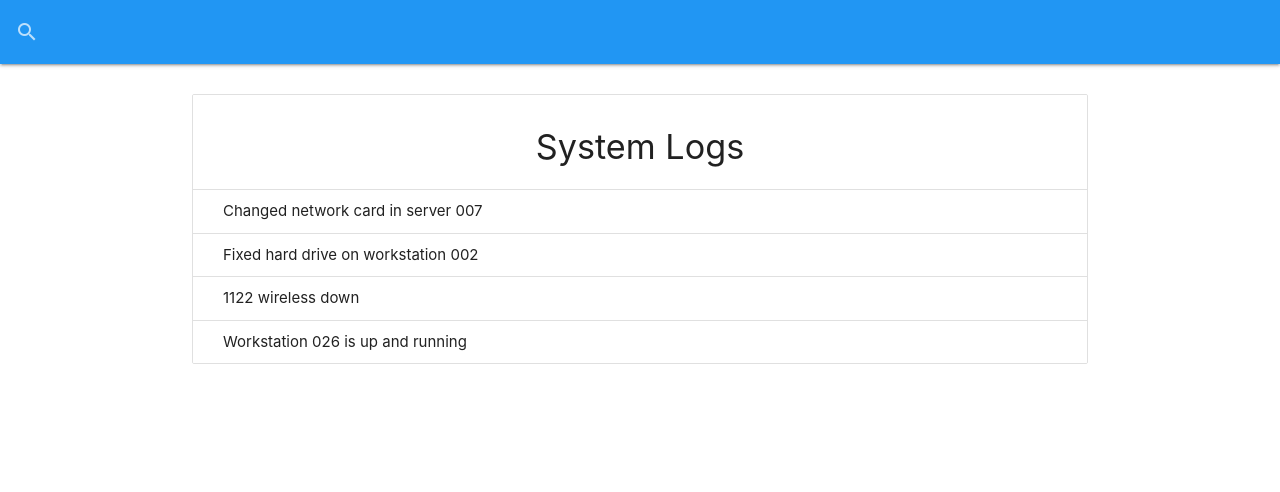
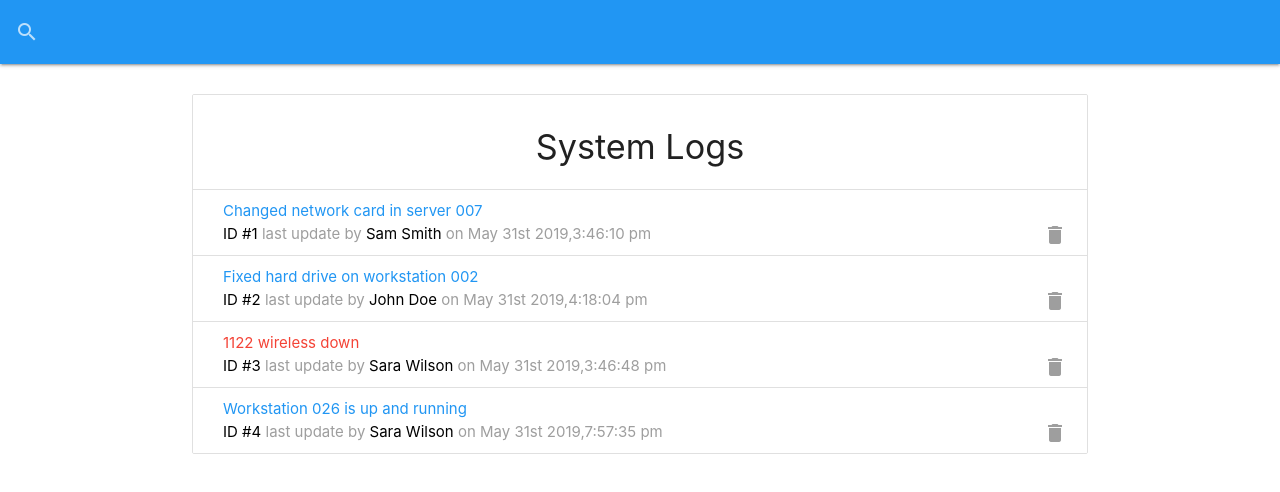
Before and after one commit to Sanjay-RD/IT-Logger, a React (Create React App) app: page / in a window 1280 px wide. Shown: the top 492 px of the page. Built offline with nearby package versions, Linux system fonts and the light colour scheme; data requests are answered from the project's data file.

Commit message:
LogItem & Preloader Component

```diff
--- a/package.json
+++ b/package.json
@@ -7,8 +7,10 @@
     "@testing-library/react": "^11.2.3",
     "@testing-library/user-event": "^12.6.2",
     "materialize-css": "^1.0.0",
+    "moment": "^2.29.1",
     "react": "^17.0.1",
     "react-dom": "^17.0.1",
+    "react-moment": "^1.1.1",
     "react-scripts": "4.0.1",
     "web-vitals": "^0.2.4"
   },
--- /dev/null
+++ b/src/components/layout/Preloader.js
@@ -0,0 +1,11 @@
+import React from "react";
+
+function Preloader() {
+  return (
+    <div className="progress blue lighten-4">
+      <div className="indeterminate blue"></div>
+    </div>
+  );
+}
+
+export default Preloader;
--- a/src/components/logs/LogItem.js
+++ b/src/components/logs/LogItem.js
@@ -0,0 +1,33 @@
+import React from "react";
+import Moment from "react-moment";
+import PropTypes from "prop-types";
+
+const LogItem = ({ log: { attention, message, id, tech, date } }) => {
+  return (
+    <li className="collection-item">
+      <div>
+        <a
+          href="#edit-log-modal"
+          className={`modal-trigger ${attention ? "red-text" : "blue-text"}`}
+        >
+          {message}
+        </a>
+        <br />
+        <span className="grey-text">
+          <span className="black-text">ID #{id}</span> last update by{" "}
+          <span className="black-text">{tech}</span> on{" "}
+          <Moment format="MMMM Do YYYY,h:mm:ss a">{date}</Moment>
+        </span>
+        <a href="!#" className="secondary-content">
+          <i className="material-icons grey-text">delete</i>
+        </a>
+      </div>
+    </li>
+  );
+};
+
+LogItem.propTypes = {
+  log: PropTypes.object.isRequired,
+};
+
+export default LogItem;
--- a/src/components/logs/Logs.js
+++ b/src/components/logs/Logs.js
@@ -1,4 +1,6 @@
 import React, { useEffect, useState } from "react";
+import Preloader from "../layout/Preloader";
+import LogItem from "./LogItem";
 
 function Logs() {
   const [logs, setLogs] = useState([]);
@@ -18,18 +20,18 @@
   };
 
   if (loading) {
-    return <p>loading...</p>;
+    return <Preloader />;
   }
 
   return (
-    <ul class="collection with-header">
-      <li class="collection-header">
+    <ul className="collection with-header">
+      <li className="collection-header">
         <h4 className="center">System Logs</h4>
       </li>
       {!loading && logs.length === 0 ? (
         <p className="center">No Logs to show...</p>
       ) : (
-        logs.map((log) => <li className="collection-item">{log.message}</li>)
+        logs.map((log) => <LogItem key={log.id} log={log} />)
       )}
     </ul>
   );
```
Also changed, not shown: 2 other files (tests, documents, lock files or other folders).
